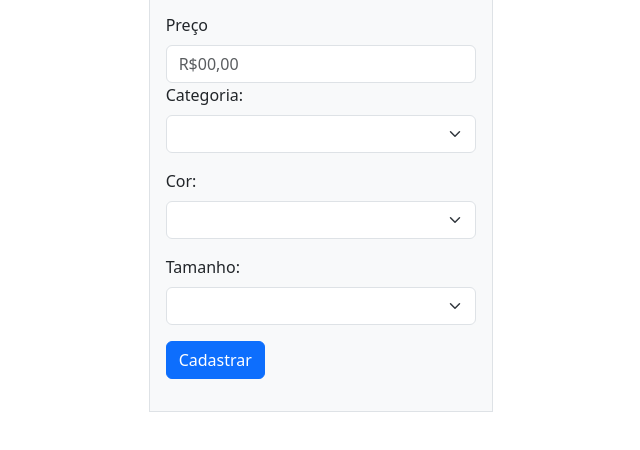
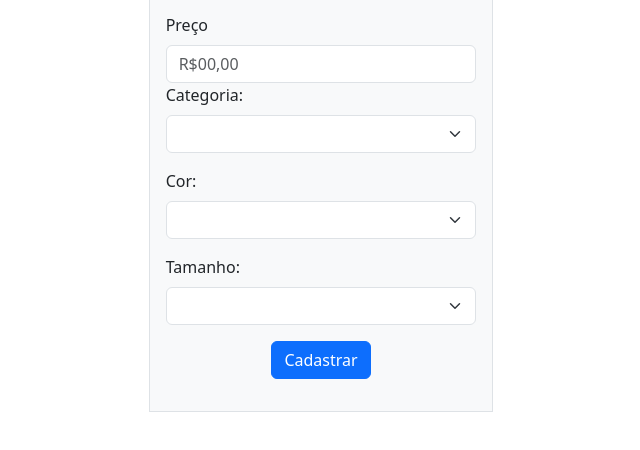
Before and after one commit to LuaraMarquess/uc2-frontend, a plain HTML site: page Aula-7/index.html in a window 1280 px wide. Shown: the part 136-586 px from the top of the page, without its empty margins (319-959 px from the left). Drawn offline with nearby package versions, Linux system fonts and the light colour scheme.

Commit message:
Update index.html

```diff
--- a/Aula-7/index.html
+++ b/Aula-7/index.html
@@ -87,7 +87,7 @@
     </div>
 
     <div class="mb-3">
-      <input type="submit" value="Cadastrar" class="btn btn-primary" style="align-items: center;"/>
+      <input type="submit" value="Cadastrar" class="btn btn-primary mx-auto d-block" />
     </div>
 
     </form>
```
